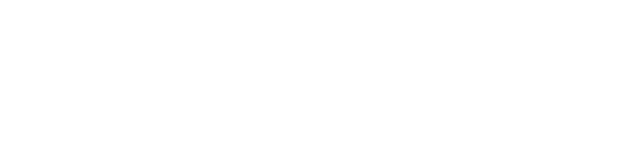
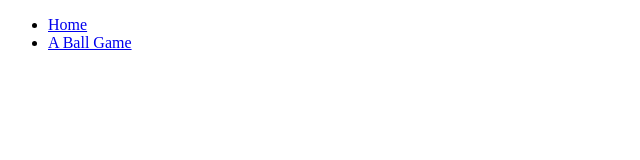
Before and after one commit to alex-bosh/alex-bosh.github.io, a plain HTML site: page home.html in a window 1280 px wide. Shown: the whole page, without its empty margins (0-640 px from the left). Drawn offline with Linux system fonts and the light colour scheme.

Commit message:
Added a header navigation menu in the home page

```diff
--- a/home.html
+++ b/home.html
@@ -6,7 +6,14 @@
         <link rel="stylesheet" href="style.css">
     </head>
     <body>
-
+        <header>
+            <nav>
+                <ul>
+                    <li><a href="home.html">Home</a></li>
+                    <li><a href="Ball-Game/index.html">A Ball Game</a></li>
+                </ul>
+            </nav>
+        </header>
     </body>
 
 </html>
```
